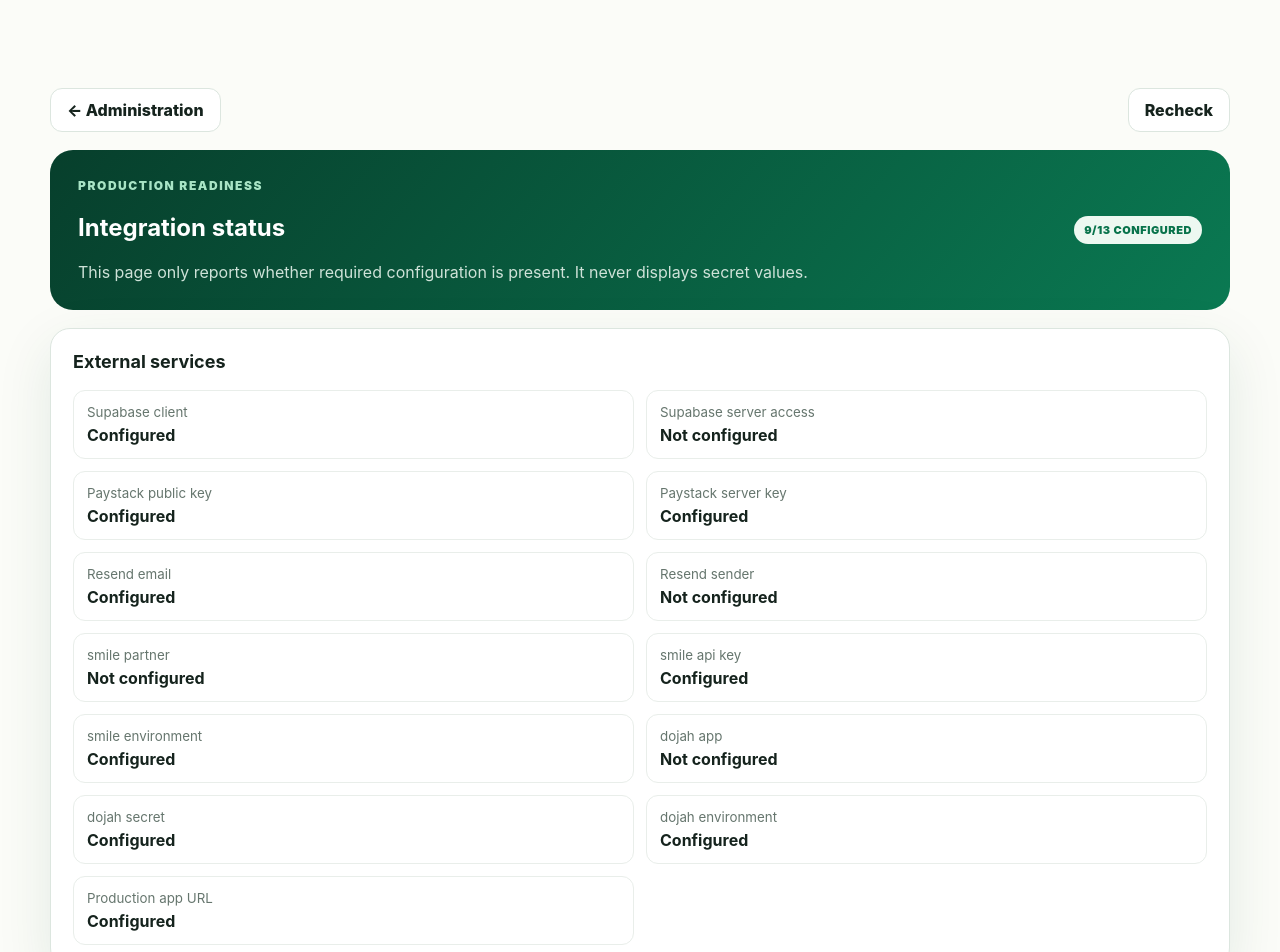
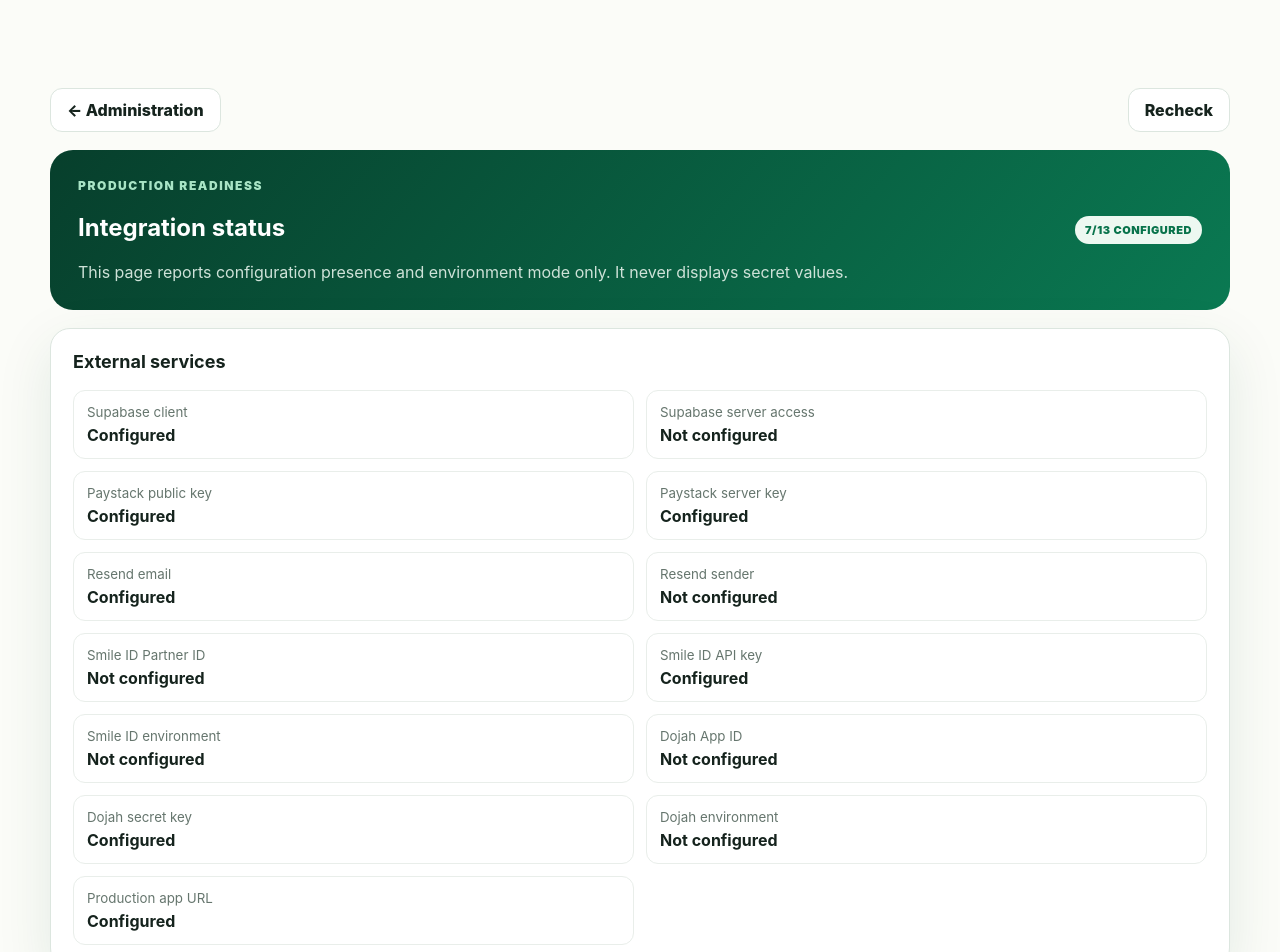
Before and after one commit to constant310/Africa-Green-, a Next.js app: page /admin/readiness in a window 1280 px wide. Shown: the top 952 px of the page. Built offline with nearby package versions, Linux system fonts and the light colour scheme; no server answers.

Commit message:
Update readiness dashboard for Dojah and environment values

```diff
--- a/app/admin/readiness/page.tsx
+++ b/app/admin/readiness/page.tsx
@@ -3,7 +3,7 @@
 import Link from 'next/link';
 import {useEffect,useState} from 'react';
 
-type Health={ok?:boolean;integrations?:Record<string,boolean>;note?:string};
+type Health={ok?:boolean;integrations?:Record<string,boolean|string>;note?:string};
 
 const labels:Record<string,string>={
  supabase_public:'Supabase client',
@@ -13,11 +13,16 @@ const labels:Record<string,string>={
  resend:'Resend email',
  resend_sender:'Resend sender',
  google_oauth:'Google OAuth configuration',
- smile_id_partner:'Smile ID Partner ID',
- smile_id_api:'Smile ID API key',
- smile_id_environment:'Smile ID environment',
+ smile_partner:'Smile ID Partner ID',
+ smile_api_key:'Smile ID API key',
+ smile_environment:'Smile ID environment',
+ dojah_app:'Dojah App ID',
+ dojah_secret:'Dojah secret key',
+ dojah_environment:'Dojah environment',
  app_url:'Production app URL',
 };
+const configured=(v:boolean|string)=>v===true||(typeof v==='string'&&v.length>0&&v!=='not_configured'&&v!=='false');
+const display=(v:boolean|string)=>typeof v==='string'?v.replaceAll('_',' '):(v?'Configured':'Not configured');
 
 export default function Readiness(){
  const[data,setData]=useState<Health|null>(null);
@@ -29,12 +34,12 @@ export default function Readiness(){
  }
  useEffect(()=>{void load()},[]);
  const entries=Object.entries(data?.integrations||{});
- const ready=entries.filter(([,v])=>v).length;
+ const ready=entries.filter(([,v])=>configured(v)).length;
  return <main className="section"><div className="container stack">
   <div className="actions" style={{justifyContent:'space-between'}}><Link href="/admin" className="btn">← Administration</Link><button className="btn" onClick={()=>void load()} disabled={loading}>{loading?'Checking…':'Recheck'}</button></div>
-  <section className="welcome"><div><p className="eyebrow" style={{color:'#a8e4c5'}}>Production readiness</p><h1>Integration status</h1><p>This page only reports whether required configuration is present. It never displays secret values.</p></div><span className="status">{ready}/{entries.length||0} configured</span></section>
+  <section className="welcome"><div><p className="eyebrow" style={{color:'#a8e4c5'}}>Production readiness</p><h1>Integration status</h1><p>This page reports configuration presence and environment mode only. It never displays secret values.</p></div><span className="status">{ready}/{entries.length||0} configured</span></section>
   {error&&<div className="alert error">{error}</div>}
-  <section className="card"><div className="cardHeader"><h3>External services</h3></div><div className="factGrid">{entries.map(([k,v])=><div className="fact" key={k}><small>{labels[k]||k.replaceAll('_',' ')}</small><b>{v?'Configured':'Not configured'}</b></div>)}</div>{!entries.length&&!loading&&<div className="empty">No readiness data was returned.</div>}</section>
-  <section className="card"><div className="cardHeader"><h3>Launch rule</h3></div><p className="muted">Do not switch real member money or identity verification to production until Paystack live credentials, Resend sending domain, Google OAuth and Smile ID production credentials are all configured and end-to-end tests have passed.</p></section>
+  <section className="card"><div className="cardHeader"><h3>External services</h3></div><div className="factGrid">{entries.map(([k,v])=><div className="fact" key={k}><small>{labels[k]||k.replaceAll('_',' ')}</small><b>{configured(v)?display(v):'Not configured'}</b></div>)}</div>{!entries.length&&!loading&&<div className="empty">No readiness data was returned.</div>}</section>
+  <section className="card"><div className="cardHeader"><h3>Launch rule</h3></div><p className="muted">Keep real member money and real identity verification disabled until Paystack live credentials and transfer webhooks, a verified Resend sender, Google OAuth, Dojah production access and final end-to-end tests have all passed. Sandbox and test environments remain suitable for development only.</p></section>
  </div></main>
 }
```
